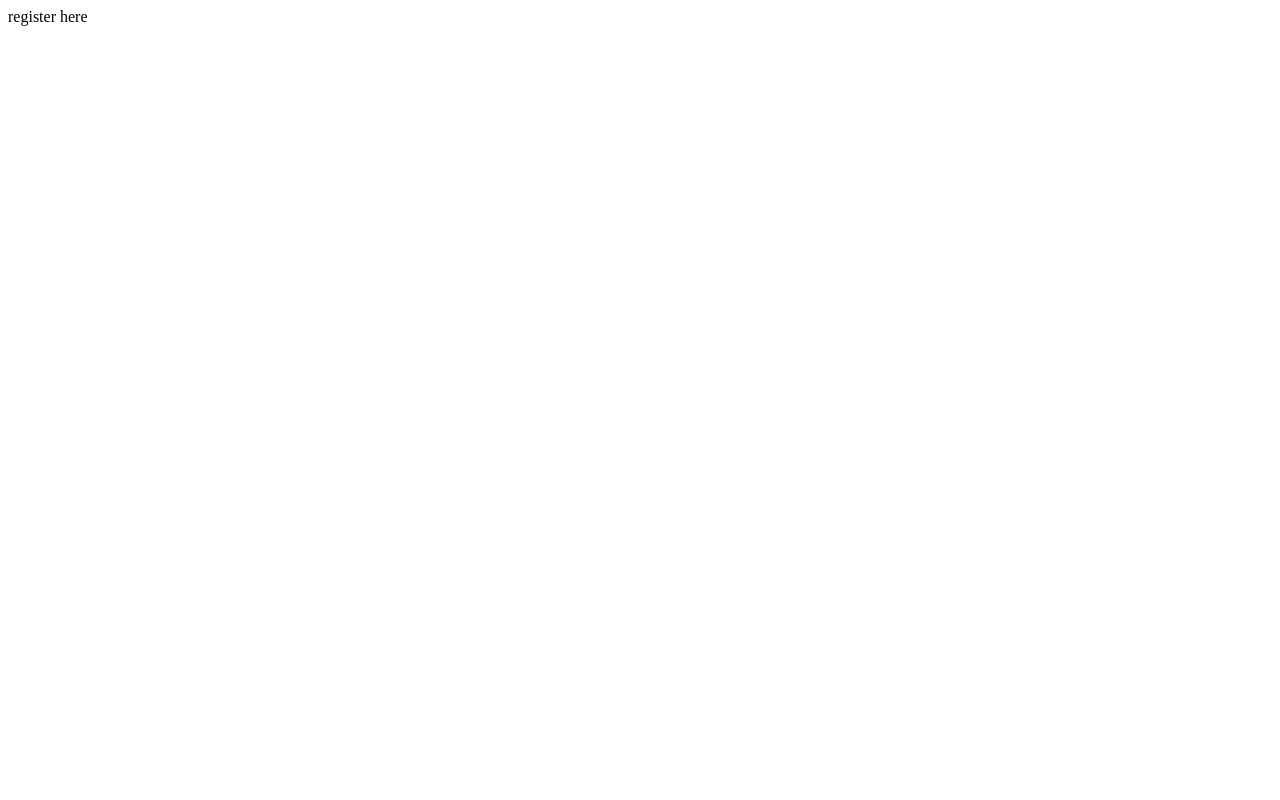
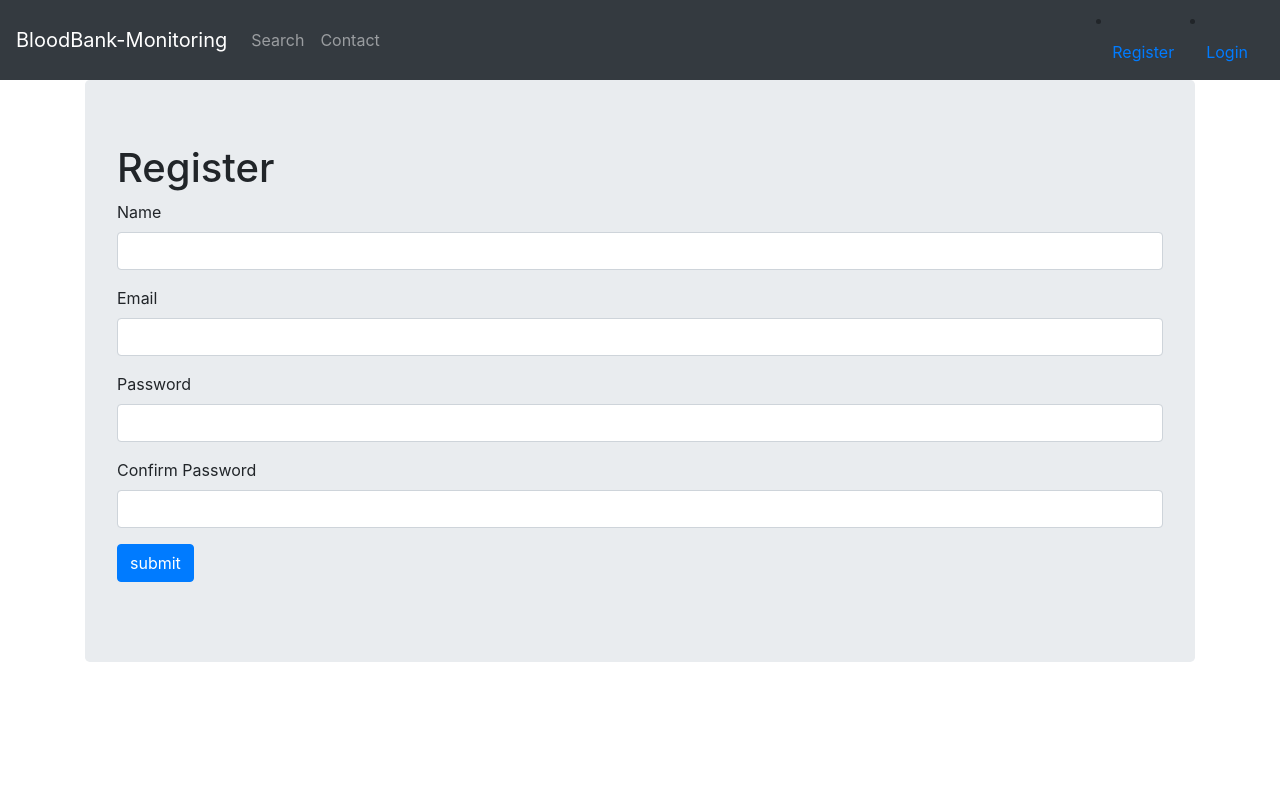
Before and after one commit to Euno257/Blood-Bank-Management-System, a Flask app: page /register in a window 1280 px wide. Before the commit the page is almost empty. Run offline with Flask 2, Linux system fonts and the light colour scheme; some libraries are stand-ins or nearby versions.

Commit message:
register frontend created(#05)

```diff
--- a/server.py
+++ b/server.py
@@ -2,7 +2,17 @@ from flask import Flask, render_template, flash, redirect, request, url_for, ses
 from flask_mysqldb import MySQL
 from wtforms import Form, StringField, TextAreaField, PasswordField, validators
 from passlib.hash import sha256_crypt
+import random
 app = Flask(__name__)
+
+#Config MySQL
+app.config['MYSQL_HOST']='localhost'
+app.config['MYSQL_USER']='root'
+app.config['MYSQL_PASSWORD']='123456'
+app.config['MYSQL_DB']='bloodbank'
+app.config['MYSQL_CURSORCLASS']='DictCursor'
+#init MySQL
+mysql =  MySQL(app)
 
 @app.route('/')
 def index():
@@ -25,6 +35,13 @@ class RegisterForm(Form):
 def register():
     form = RegisterForm(request.form)
     if request.method  == 'POST' and form.validate():
+        name = form.name.data
+        email = form.email.data
+        password = sha256_crypt.encrypt(str(form.password.data))
+        e_id = name+str(random.randint(1111,9999))
+        #Create cursor
+        cur = mysql.connection.cursor()
+
         return render_template('register.html')
 
     return render_template('register.html',form = form)
--- /dev/null
+++ b/templates/includes/_formhelpers.html
@@ -0,0 +1,9 @@
+{% macro render_field(field) %}
+  {{ field.label }}
+  {{ field(**kwargs)|safe }}
+  {% if field.errors %}
+    {% for error in field.errors %}
+      <span class="help-inline">{{ error }}</span>
+    {% endfor %}
+  {% endif %}
+{% endmacro %}
--- a/templates/register.html
+++ b/templates/register.html
@@ -1 +1,24 @@
-register here
+{% extends 'layout.html' %}
+
+{% block body %}
+<div class="jumbotron">
+  <h1>Register</h1>
+  {% from 'includes/_formhelpers.html' import render_field %}
+  <form action="index.html" method="POST">
+    <div class="form-group">
+      {{render_field(form.name, class_="form-control")}}
+    </div>
+    <div class="form-group">
+      {{render_field(form.email, class_="form-control")}}
+    </div>
+    <div class="form-group">
+      {{render_field(form.password, class_="form-control")}}
+    </div>
+    <div class="form-group">
+      {{render_field(form.confirm, class_="form-control")}}
+    </div>
+    <p> <input type="submit" class="btn btn-primary" value="submit"></p>
+  </form>
+</div>
+
+{% endblock %}
```
Also changed, not shown: 1 other file.
